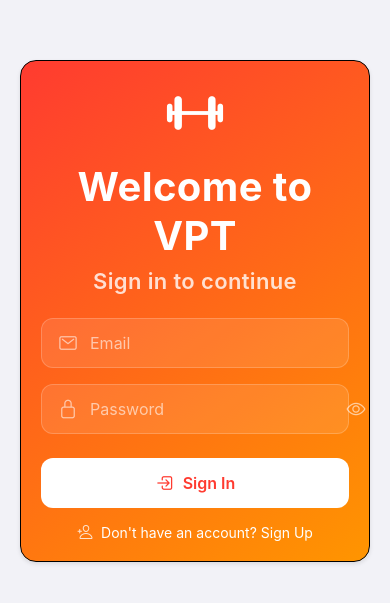
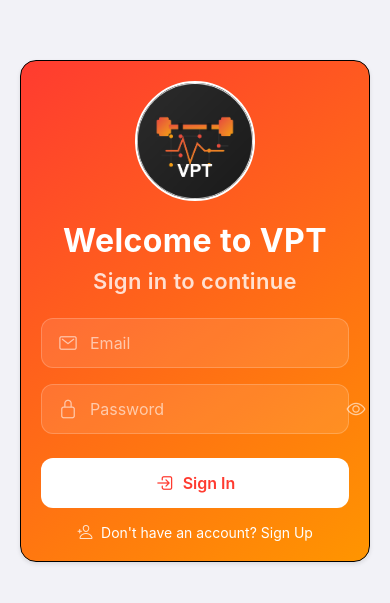
Before and after one commit to ItzRikk/FrontEnd-VPT, a React Native app in the folder VPTApp/: screen /Profile in a window 390 px wide. Shown: the part 111-714 px from the top of the page. Built offline with nearby package versions, Linux system fonts and the light colour scheme.

Commit message:
updated styles and logo

```diff
--- /dev/null
+++ b/VPTApp/src/components/Header.js
@@ -0,0 +1,77 @@
+import React from 'react';
+import {
+  View,
+  Text,
+  StyleSheet,
+  Image,
+  TouchableOpacity,
+} from 'react-native';
+import { colors, spacing } from '../styles/sharedStyles';
+import { useNavigation } from '@react-navigation/native';
+import Icon from 'react-native-vector-icons/Ionicons';
+
+const Header = ({ title = 'VPT', showBack = true }) => {
+  const navigation = useNavigation();
+
+  return (
+    <View style={styles.header}>
+      <View style={styles.headerContent}>
+        {showBack && (
+          <TouchableOpacity
+            style={styles.backButton}
+            onPress={() => navigation.goBack()}
+          >
+            <Icon name="arrow-back" size={24} color={colors.primary} />
+          </TouchableOpacity>
+        )}
+        <View style={styles.titleContainer}>
+          <Image
+            source={require('../../assets/vpt-logo.png')}
+            style={styles.headerLogo}
+            resizeMode="cover"
+          />
+          <Text style={styles.headerTitle}>{title}</Text>
+        </View>
+      </View>
+    </View>
+  );
+};
+
+const styles = StyleSheet.create({
+  header: {
+    backgroundColor: colors.background,
+    borderBottomWidth: 1,
+    borderBottomColor: colors.primary,
+    paddingVertical: spacing.xs,
+  },
+  headerContent: {
+    flexDirection: 'row',
+    alignItems: 'center',
+    height: 44,
+    paddingHorizontal: spacing.md,
+  },
+  backButton: {
+    position: 'absolute',
+    left: spacing.md,
+    zIndex: 1,
+  },
+  titleContainer: {
+    flex: 1,
+    flexDirection: 'row',
+    alignItems: 'center',
+    justifyContent: 'center',
+  },
+  headerLogo: {
+    width: 32,
+    height: 32,
+    borderRadius: 16,
+    marginRight: spacing.xs,
+  },
+  headerTitle: {
+    fontSize: 20,
+    fontWeight: '600',
+    color: colors.primary,
+  },
+});
+
+export default Header;
--- a/VPTApp/src/screens/ExperienceQuestionnaireScreen.js
+++ b/VPTApp/src/screens/ExperienceQuestionnaireScreen.js
@@ -16,6 +16,7 @@ import { supabase } from '../api/supabaseClient';
 import { LinearGradient } from 'expo-linear-gradient';
 import { BlurView } from 'expo-blur';
 import Icon from 'react-native-vector-icons/Ionicons';
+import Header from '../components/Header';
 
 const { width } = Dimensions.get('window');
 
@@ -184,6 +185,7 @@ const ExperienceQuestionnaireScreen = () => {
   if (fetchingQuestions) {
     return (
       <SafeAreaView style={[layoutStyles.container]} edges={['top']}>
+        <Header title="Experience Assessment" />
         <LinearGradient
           colors={[colors.primary, '#FF9500']}
           start={{ x: 0, y: 0 }}
@@ -201,6 +203,7 @@ const ExperienceQuestionnaireScreen = () => {
   if (questions.length === 0) {
     return (
       <SafeAreaView style={[layoutStyles.container]} edges={['top']}>
+        <Header title="Experience Assessment" />
         <LinearGradient
           colors={[colors.primary, '#FF9500']}
           start={{ x: 0, y: 0 }}
@@ -220,15 +223,7 @@ const ExperienceQuestionnaireScreen = () => {
 
   return (
     <SafeAreaView style={[layoutStyles.container]} edges={['top']}>
-      <View style={styles.headerContainer}>
-        <TouchableOpacity
-          style={styles.backButton}
-          onPress={() => navigation.goBack()}
-        >
-          <Icon name="arrow-back" size={24} color={colors.primary} />
-        </TouchableOpacity>
-        <Text style={[textStyles.title, styles.title]}>Experience Assessment</Text>
-      </View>
+      <Header title="Experience Assessment" />
       <ScrollView style={styles.scrollView} contentContainerStyle={styles.scrollContent}>
         <View style={styles.header}>
           <Icon name="fitness-outline" size={40} color={colors.primary} style={styles.headerIcon} />
@@ -314,35 +309,13 @@ const ExperienceQuestionnaireScreen = () => {
 };
 
 const styles = StyleSheet.create({
-  headerContainer: {
-    flexDirection: 'row',
-    alignItems: 'center',
-    justifyContent: 'center',
-    padding: 16,
-    backgroundColor: colors.card,
-    borderBottomWidth: 1,
-    borderBottomColor: 'rgba(0, 0, 0, 0.1)',
-    width: '100%',
-    position: 'relative',
-  },
-  backButton: {
-    position: 'absolute',
-    left: 16,
-    zIndex: 1,
-  },
-  title: {
-    color: colors.text,
-    fontSize: 20,
-    fontWeight: '600',
-    textAlign: 'center',
-    width: '100%',
-  },
   scrollView: {
     flex: 1,
+    backgroundColor: '#FFFFFF',
   },
   scrollContent: {
-    padding: 16,
-    paddingTop: 0,
+    padding: 20,
+    paddingBottom: 40,
   },
   header: {
     alignItems: 'center',
@@ -358,51 +331,66 @@ const styles = StyleSheet.create({
   },
   questionCard: {
     marginBottom: 16,
+    backgroundColor: colors.card,
+    borderRadius: 16,
+    padding: 16,
+    borderWidth: 1,
+    borderColor: 'rgba(0, 0, 0, 0.1)',
   },
   questionContainer: {
-    marginBottom: 24,
+    marginBottom: 16,
   },
   questionText: {
     fontSize: 16,
     fontWeight: '600',
     color: colors.text,
-    marginBottom: 16,
+    marginBottom: 12,
   },
   optionButton: {
     flexDirection: 'row',
     alignItems: 'center',
-    backgroundColor: 'rgba(0, 0, 0, 0.05)',
-    borderRadius: 16,
-    padding: 16,
+    backgroundColor: colors.card,
+    borderRadius: 12,
+    padding: 12,
     marginBottom: 8,
     borderWidth: 1,
+    borderColor: 'rgba(0, 0, 0, 0.1)',
+    shadowColor: '#000',
+    shadowOffset: {
+      width: 0,
+      height: 1,
+    },
+    shadowOpacity: 0.1,
+    shadowRadius: 2,
+    elevation: 2,
+  },
+  selectedOption: {
+    backgroundColor: `${colors.primary}10`,
     borderColor: colors.primary,
   },
-  selectedOption: {
-    backgroundColor: colors.primary,
-  },
   optionIconContainer: {
-    width: 40,
-    height: 40,
-    borderRadius: 20,
-    backgroundColor: 'rgba(255, 87, 34, 0.1)',
+    width: 32,
+    height: 32,
+    borderRadius: 16,
+    backgroundColor: 'rgba(0, 0, 0, 0.05)',
     justifyContent: 'center',
     alignItems: 'center',
-    marginRight: 16,
+    marginRight: 12,
   },
   selectedIconContainer: {
-    backgroundColor: colors.card,
+    backgroundColor: colors.primary,
   },
   optionTextContainer: {
     flex: 1,
   },
   optionTitle: {
-    fontSize: 16,
-    fontWeight: '600',
+    fontSize: 15,
+    fontWeight: '500',
     color: colors.text,
   },
   selectedOptionText: {
-    color: colors.card,
+    color: colors.primary,
+    fontWeight: '600',
   },
   checkmarkContainer: {
     marginLeft: 8,
--- a/VPTApp/src/screens/LandingScreen.js
+++ b/VPTApp/src/screens/LandingScreen.js
@@ -9,6 +9,7 @@ import {
   Platform,
   Dimensions,
   Alert,
+  Image,
 } from 'react-native';
 import { SafeAreaView } from 'react-native-safe-area-context';
 import { colors, textStyles, buttonStyles, inputStyles, layoutStyles } from '../styles/sharedStyles';
@@ -170,7 +171,13 @@ const LandingScreen = ({ navigation }) => {
               style={styles.welcomeCard}
             >
               <View style={styles.headerContainer}>
-                <Icon name="barbell-outline" size={60} color={colors.card} style={styles.headerIcon} />
+                <View style={styles.logoContainer}>
+                  <Image
+                    source={require('../../assets/vpt-logo.png')}
+                    style={styles.logo}
+                    resizeMode="cover"
+                  />
+                </View>
                 <Text style={[textStyles.title, styles.title]}>Welcome to VPT</Text>
                 <Text style={[textStyles.subtitle, styles.subtitle]}>
                   {isLogin ? 'Sign in to continue' : 'Create your account'}
@@ -280,14 +287,25 @@ const styles = StyleSheet.create({
     alignItems: 'center',
     marginBottom: 24,
   },
-  headerIcon: {
-    marginBottom: 16,
+  logoContainer: {
+    width: 120,
+    height: 120,
+    borderRadius: 60,
+    overflow: 'hidden',
+    backgroundColor: '#000',
+    marginBottom: 20,
+    borderWidth: 2,
+    borderColor: colors.card,
+  },
+  logo: {
+    width: '100%',
+    height: '100%',
   },
   title: {
     color: colors.card,
     textAlign: 'center',
     marginBottom: 8,
-    fontSize: 40,
+    fontSize: 32,
   },
   subtitle: {
     color: colors.card,
--- a/VPTApp/src/screens/ProfileScreen.js
+++ b/VPTApp/src/screens/ProfileScreen.js
@@ -7,6 +7,7 @@ import {
   ActivityIndicator,
   Dimensions,
   Platform,
+  Image,
 } from 'react-native';
 import { SafeAreaView } from 'react-native-safe-area-context';
 import { supabase } from '../api/supabaseClient';
@@ -14,6 +15,7 @@ import Icon from 'react-native-vector-icons/Ionicons';
 import { colors, textStyles, layoutStyles, spacing } from '../styles/sharedStyles';
 import { LinearGradient } from 'expo-linear-gradient';
 import { BlurView } from 'expo-blur';
+import Header from '../components/Header';
 
 const { width, height } = Dimensions.get('window');
 const CARD_MARGIN = spacing.xs;
@@ -156,6 +158,7 @@ const ProfileScreen = ({ route, navigation }) => {
 
   return (
     <SafeAreaView style={[layoutStyles.container]} edges={['top']}>
+      <Header title="Profile" showBack={false} />
       <View style={styles.content}>
         <View style={styles.welcomeCard}>
           <View style={styles.welcomeHeader}>
@@ -225,138 +228,40 @@ const ProfileScreen = ({ route, navigation }) => {
             color={colors.primary}
           />
         </View>
+
+        {/* Decorative Footer */}
+        <View style={styles.footerContainer}>
+          <View style={styles.footerIconRow}>
+            <View style={styles.footerIconWrapper}>
+              <Icon name="barbell-outline" size={24} color={`${colors.primary}40`} />
+            </View>
+            <View style={styles.footerIconWrapper}>
+              <Icon name="bicycle-outline" size={24} color={`${colors.primary}40`} />
+            </View>
+            <View style={styles.footerIconWrapper}>
+              <Icon name="fitness-outline" size={24} color={`${colors.primary}40`} />
+            </View>
+          </View>
+          <View style={styles.motivationContainer}>
+            <Text style={styles.motivationText}>
+              "Every rep brings you closer to your goals"
+            </Text>
+            <View style={styles.motivationDivider} />
+            <Text style={styles.motivationSubtext}>
+              Track your progress. Stay motivated. Achieve more.
+            </Text>
+          </View>
+        </View>
       </View>
     </SafeAreaView>
   );
 };
 
 const styles = StyleSheet.create({
-  container: {
-    flex: 1,
-  },
-  scrollView: {
-    flex: 1,
-  },
-  scrollContent: {
-    padding: 20,
-    paddingBottom: 40,
-  },
-  header: {
-    alignItems: 'center',
-    marginBottom: 24,
-  },
-  headerIcon: {
-    marginBottom: 16,
-  },
-  title: {
-    color: colors.card,
-    textAlign: 'center',
-    marginBottom: 8,
-  },
-  subtitle: {
-    color: colors.card,
-    textAlign: 'center',
-    opacity: 0.8,
-  },
-  userCard: {
-    alignItems: 'center',
-    marginBottom: 24,
-  },
-  userIcon: {
-    marginBottom: 16,
-  },
-  userName: {
-    color: colors.card,
-    fontSize: 24,
-    fontWeight: '600',
-    marginBottom: 8,
-  },
-  userEmail: {
-    color: colors.card,
-    opacity: 0.8,
-  },
-  accountCard: {
-    marginBottom: 24,
-  },
-  accountTitle: {
-    color: colors.card,
-    fontSize: 18,
-    fontWeight: '600',
-    marginBottom: 16,
-  },
-  accountItem: {
-    flexDirection: 'row',
-    alignItems: 'center',
-    marginBottom: 12,
-  },
-  accountIcon: {
-    marginRight: 12,
-  },
-  accountText: {
-    color: colors.card,
-    fontSize: 16,
-  },
-  actionCard: {
-    backgroundColor: 'rgba(0, 0, 0, 0.05)',
-    borderRadius: 16,
-    padding: 16,
-    borderWidth: 1,
-    borderColor: colors.primary,
-    alignItems: 'center',
-  },
-  actionIcon: {
-    marginBottom: 16,
-  },
-  actionTitle: {
-    color: colors.card,
-    fontSize: 18,
-    fontWeight: '600',
-    marginBottom: 8,
-    textAlign: 'center',
-  },
-  actionDescription: {
-    color: colors.card,
-    opacity: 0.8,
-    textAlign: 'center',
-    marginBottom: 16,
-  },
-  actionButton: {
-    height: 48,
-    backgroundColor: colors.card,
-    borderRadius: 16,
-    flexDirection: 'row',
-    justifyContent: 'center',
-    alignItems: 'center',
-    paddingHorizontal: 24,
-  },
-  actionButtonText: {
-    color: colors.primary,
-    fontSize: 16,
-    fontWeight: '600',
-  },
-  signOutButton: {
-    height: 48,
-    backgroundColor: 'rgba(255, 255, 255, 0.1)',
-    borderRadius: 16,
-    flexDirection: 'row',
-    justifyContent: 'center',
-    alignItems: 'center',
-    paddingHorizontal: 24,
-    borderWidth: 1,
-    borderColor: 'rgba(255, 255, 255, 0.2)',
-  },
-  signOutButtonText: {
-    color: colors.card,
-    fontSize: 16,
-    fontWeight: '600',
-  },
-  signOutIcon: {
-    marginRight: 8,
-  },
   content: {
     flex: 1,
+    backgroundColor: '#FFFFFF',
     paddingTop: spacing.md,
-    backgroundColor: '#FFFFFF',
   },
   frostedCardContainer: {
     borderRadius: 16,
@@ -430,10 +335,6 @@ const styles = StyleSheet.create({
     opacity: 0.8,
     color: '#000000',
   },
-  section: {
-    marginHorizontal: spacing.md,
-    marginBottom: spacing.md,
-  },
   sectionHeader: {
     flexDirection: 'row',
     alignItems: 'center',
@@ -467,6 +368,14 @@ const styles = StyleSheet.create({
     width: CARD_WIDTH,
     margin: CARD_MARGIN,
   },
+  actionCard: {
+    backgroundColor: 'rgba(0, 0, 0, 0.05)',
+    borderRadius: 16,
+    padding: 16,
+    borderWidth: 1,
+    borderColor: colors.primary,
+    alignItems: 'center',
+  },
   iconContainer: {
     width: 48,
     height: 48,
@@ -489,6 +398,47 @@ const styles = StyleSheet.create({
     flex: 1,
     color: '#000000',
   },
+  footerContainer: {
+    paddingVertical: spacing.lg,
+    alignItems: 'center',
+    marginTop: 'auto', // Pushes the footer to the bottom
+  },
+  footerIconRow: {
+    flexDirection: 'row',
+    justifyContent: 'center',
+    marginBottom: spacing.md,
+  },
+  footerIconWrapper: {
+    width: 48,
+    height: 48,
+    borderRadius: 24,
+    backgroundColor: `${colors.primary}10`,
+    justifyContent: 'center',
+    alignItems: 'center',
+    marginHorizontal: spacing.sm,
+  },
+  motivationContainer: {
+    alignItems: 'center',
+    paddingHorizontal: spacing.xl,
+  },
+  motivationText: {
+    fontSize: 16,
+    fontWeight: '600',
+    color: colors.primary,
+    textAlign: 'center',
+    fontStyle: 'italic',
+  },
+  motivationDivider: {
+    width: 40,
+    height: 2,
+    backgroundColor: `${colors.primary}30`,
+    marginVertical: spacing.sm,
+  },
+  motivationSubtext: {
+    fontSize: 14,
+    color: colors.textSecondary,
+    textAlign: 'center',
+  },
 });
 
 export default ProfileScreen;
--- a/VPTApp/src/screens/ProgressScreen.js
+++ b/VPTApp/src/screens/ProgressScreen.js
@@ -10,6 +10,7 @@ import {
 import { useNavigation } from '@react-navigation/native';
 import { colors, textStyles, layoutStyles } from '../styles/sharedStyles';
 import Icon from 'react-native-vector-icons/Ionicons';
+import Header from '../components/Header';
 
 // Mock data for workout progress
 const mockWorkoutData = {
@@ -97,15 +98,7 @@ const ProgressScreen = () => {
 
   return (
     <SafeAreaView style={[layoutStyles.container]} edges={['top']}>
-      <View style={styles.headerContainer}>
-        <TouchableOpacity
-          style={styles.backButton}
-          onPress={() => navigation.goBack()}
-        >
-          <Icon name="arrow-back" size={24} color={colors.primary} />
-        </TouchableOpacity>
-        <Text style={styles.title}>Progress</Text>
-      </View>
+      <Header title="Progress" />
       <ScrollView style={styles.scrollView} contentContainerStyle={styles.scrollContent}>
         <View style={styles.statsContainer}>
           {renderStatCard('Total Workouts', mockWorkoutData.totalWorkouts, 'barbell-outline')}
@@ -148,29 +141,6 @@ const ProgressScreen = () => {
 };
 
 const styles = StyleSheet.create({
-  headerContainer: {
-    flexDirection: 'row',
-    alignItems: 'center',
-    justifyContent: 'center',
-    padding: 16,
-    backgroundColor: colors.card,
-    borderBottomWidth: 1,
-    borderBottomColor: 'rgba(0, 0, 0, 0.1)',
-    width: '100%',
-    position: 'relative',
-  },
-  backButton: {
-    position: 'absolute',
-    left: 16,
-    zIndex: 1,
-  },
-  title: {
-    color: colors.text,
-    fontSize: 20,
-    fontWeight: '600',
-    textAlign: 'center',
-    width: '100%',
-  },
   scrollView: {
     flex: 1,
     backgroundColor: colors.card,
--- a/VPTApp/src/screens/WorkoutEquipmentScreen.js
+++ b/VPTApp/src/screens/WorkoutEquipmentScreen.js
@@ -13,6 +13,7 @@ import { useNavigation } from '@react-navigation/native';
 import { colors, textStyles, layoutStyles } from '../styles/sharedStyles';
 import { supabase } from '../api/supabaseClient';
 import Icon from 'react-native-vector-icons/Ionicons';
+import Header from '../components/Header';
 
 const equipmentOptions = [
   {
@@ -98,15 +99,7 @@ const WorkoutEquipmentScreen = () => {
 
   return (
     <SafeAreaView style={[layoutStyles.container]} edges={['top']}>
-      <View style={styles.headerContainer}>
-        <TouchableOpacity
-          style={styles.backButton}
-          onPress={() => navigation.goBack()}
-        >
-          <Icon name="arrow-back" size={24} color={colors.primary} />
-        </TouchableOpacity>
-        <Text style={[textStyles.title, styles.title]}>Equipment Setup</Text>
-      </View>
+      <Header title="Equipment Setup" />
       <ScrollView style={styles.scrollView} contentContainerStyle={styles.scrollContent}>
         <View style={styles.header}>
           <Icon name="fitness-outline" size={40} color={colors.primary} style={styles.headerIcon} />
@@ -191,22 +184,6 @@ const WorkoutEquipmentScreen = () => {
 };
 
 const styles = StyleSheet.create({
-  headerContainer: {
-    flexDirection: 'row',
-    alignItems: 'center',
-    justifyContent: 'center',
-    padding: 16,
-    backgroundColor: colors.card,
-    borderBottomWidth: 1,
-    borderBottomColor: 'rgba(0, 0, 0, 0.1)',
-    width: '100%',
-    position: 'relative',
-  },
-  backButton: {
-    position: 'absolute',
-    left: 16,
-    zIndex: 1,
-  },
   scrollView: {
     flex: 1,
     backgroundColor: colors.card,
@@ -221,13 +198,6 @@ const styles = StyleSheet.create({
   },
   headerIcon: {
     marginBottom: 16,
-  },
-  title: {
-    color: colors.text,
-    fontSize: 20,
-    fontWeight: '600',
-    textAlign: 'center',
-    width: '100%',
   },
   subtitle: {
     color: colors.text,
```
Also changed, not shown: VPTApp/assets/VPT-logo.png.
